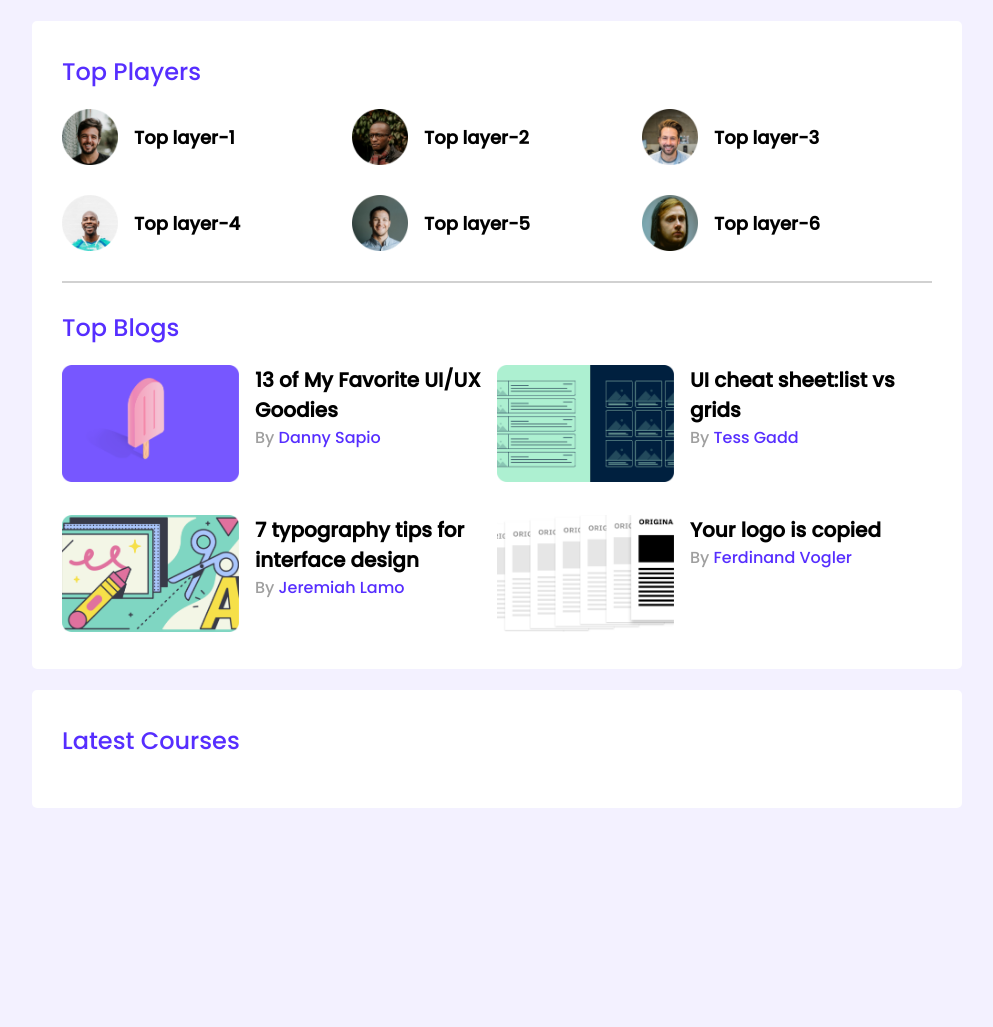
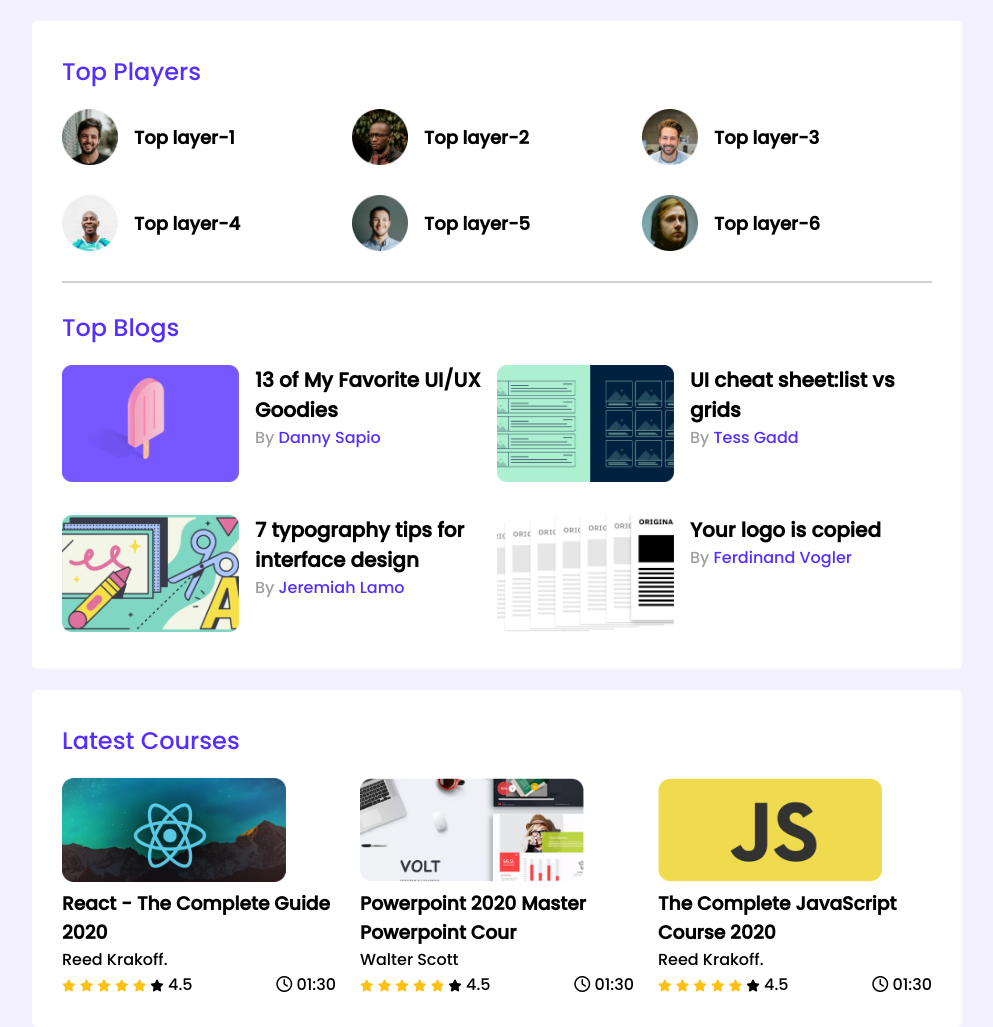
Before and after one commit to rifatwali121/leader-board-css3, a plain HTML site: page index.html in a window 1280 px wide. Shown: the whole page, without its empty margins (143-1136 px from the left). Before the commit the page ends 808 px from the top, so only its background shows below. Drawn offline with Linux system fonts and the light colour scheme.

Commit message:
course grid commit

```diff
--- a/CSS/style.css
+++ b/CSS/style.css
@@ -92,5 +92,31 @@
     text-decoration: none;
     font-size: 16px;
     color: #562EFF;
+}
 
+/* Courses style */
+.courses{
+    display: grid;
+    grid-template-columns: repeat(3, 1fr);
+    grid-column-gap: 24px;
 }
+
+.course .course-banner img{
+    width: 224px;
+    height: 104px;
+}
+.course-info{
+    display: flex;
+    align-items: center;
+    justify-content:space-between ;
+}
+.fa-star{
+    font-size: 12px;
+}
+.fa-star.filled{
+    color:#FFC014;
+}
+
+.fa-star.empty{
+    color:#AEAEAE;
+}
--- a/index.html
+++ b/index.html
@@ -13,6 +13,11 @@
       href="https://fonts.googleapis.com/css2?family=Poppins:wght@500&display=swap"
       rel="stylesheet"
     />
+    <!-- fontawsome link -->
+    <script
+      src="https://kit.fontawesome.com/b24ef6a328.js"
+      crossorigin="anonymous"
+    ></script>
   </head>
   <body>
     <!-- header start -->
@@ -99,6 +104,80 @@
       <!-- latest Courses -->
       <section class="container">
         <h2 class="section-title">Latest Courses</h2>
+        <div class="courses">
+          <div class="course">
+            <div class="course-banner">
+              <img src="images/courses/course-1.png" alt="" />
+            </div>
+            <div class="course-detail"></div>
+            <h3 class="course-title">React - The Complete Guide 2020</h3>
+            <p class="course-author">Reed Krakoff.</p>
+            <div class="course-info">
+              <div class="rating">
+                <i class="fa-solid fa-star filled"></i>
+                <i class="fa-solid fa-star filled"></i>
+                <i class="fa-solid fa-star filled"></i>
+                <i class="fa-solid fa-star filled"></i>
+                <i class="fa-solid fa-star filled"></i>
+                <i class="fa-solid fa-star emty"></i>
+                <span>4.5</span>
+              </div>
+
+              <div class="course-duration">
+                <i class="fa-regular fa-clock"></i>
+                01:30
+              </div>
+            </div>
+          </div>
+          <div class="course">
+            <div class="course-banner">
+              <img src="images/courses/course-2.png" alt="" />
+            </div>
+            <div class="course-detail"></div>
+            <h3 class="course-title">Powerpoint 2020 Master Powerpoint Cour</h3>
+            <p class="course-author">Walter Scott</p>
+            <div class="course-info">
+              <div class="rating">
+                <i class="fa-solid fa-star filled"></i>
+                <i class="fa-solid fa-star filled"></i>
+                <i class="fa-solid fa-star filled"></i>
+                <i class="fa-solid fa-star filled"></i>
+                <i class="fa-solid fa-star filled"></i>
+                <i class="fa-solid fa-star emty"></i>
+                <span>4.5</span>
+              </div>
+
+              <div class="course-duration">
+                <i class="fa-regular fa-clock"></i>
+                01:30
+              </div>
+            </div>
+          </div>
+          <div class="course">
+            <div class="course-banner">
+              <img src="images/courses/course-3.png" alt="" />
+            </div>
+            <div class="course-detail"></div>
+            <h3 class="course-title">The Complete JavaScript Course 2020</h3>
+            <p class="course-author">Reed Krakoff.</p>
+            <div class="course-info">
+              <div class="rating">
+                <i class="fa-solid fa-star filled"></i>
+                <i class="fa-solid fa-star filled"></i>
+                <i class="fa-solid fa-star filled"></i>
+                <i class="fa-solid fa-star filled"></i>
+                <i class="fa-solid fa-star filled"></i>
+                <i class="fa-solid fa-star emty"></i>
+                <span>4.5</span>
+              </div>
+
+              <div class="course-duration">
+                <i class="fa-regular fa-clock"></i>
+                01:30
+              </div>
+            </div>
+          </div>
+        </div>
       </section>
     </main>
   </body>
```
